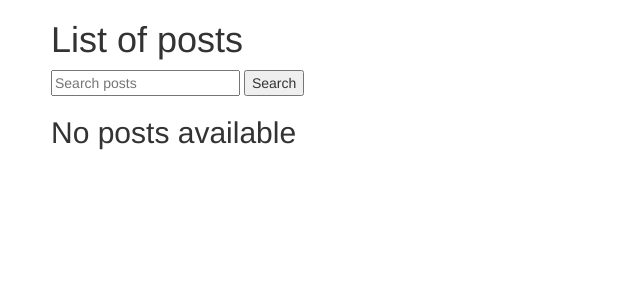
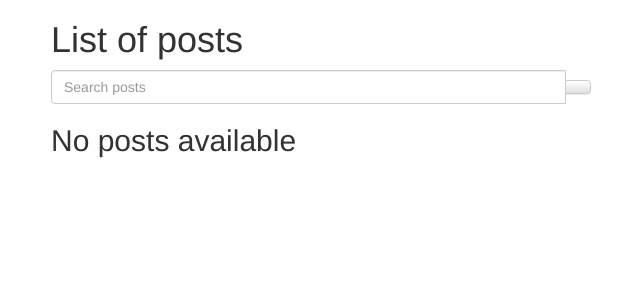
Before and after one commit to MrLokans/try_django, a Django app: page /posts/ in a window 1280 px wide. Shown: the top 300 px of the page, without its empty margins (319-959 px from the left). Run offline with Django 3.2, Linux system fonts and the light colour scheme; data that the repository does not hold is empty; some libraries are stand-ins or nearby versions.

Commit message:
Font awesome styling added.

```diff
--- a/trydjango19/templates/base.html
+++ b/trydjango19/templates/base.html
@@ -53,7 +53,7 @@
             }
 
             function setContent(value){
-                var markedContent = marked(value);
+                var markedContent = marked(value || '');
                 $("#preview-content").html(markedContent);
                 $("#preview-content img").each(function(){
                     $(this).addClass("img-responsive");
--- a/trydjango19/templates/post_list.html
+++ b/trydjango19/templates/post_list.html
@@ -3,8 +3,12 @@
 <div class="col-sm-6 col-sm-offset-3">
 <h1>List of posts</h1>
 <form action="" method="GET">
-    <input type="text" name="search_query" placeholder="Search posts" value='{{ request.GET.search_query }}'>
-    <input type="submit" value="Search">
+    <div class="input-group search-input-group">
+        <input class="form-control" type="text" name="search_query" placeholder="Search posts" value='{{ request.GET.search_query }}'>
+        <span class="input-group-btn">
+            <button class="btn btn-default" type="submit"><i class="fa fa-search"></i></button>
+        </span>
+    </div>
 </form>
     {% if posts %}
         {% for post in posts %}
```
